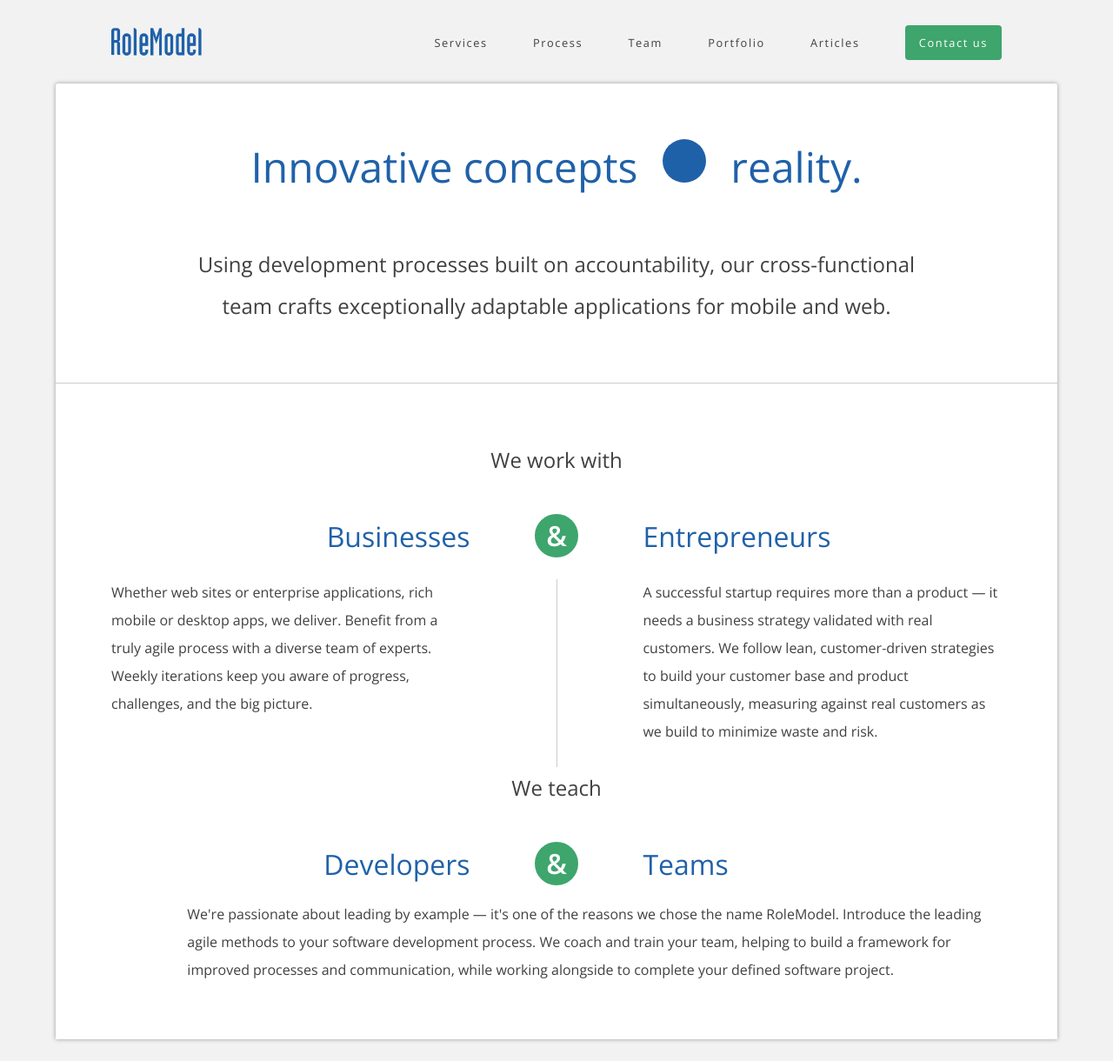
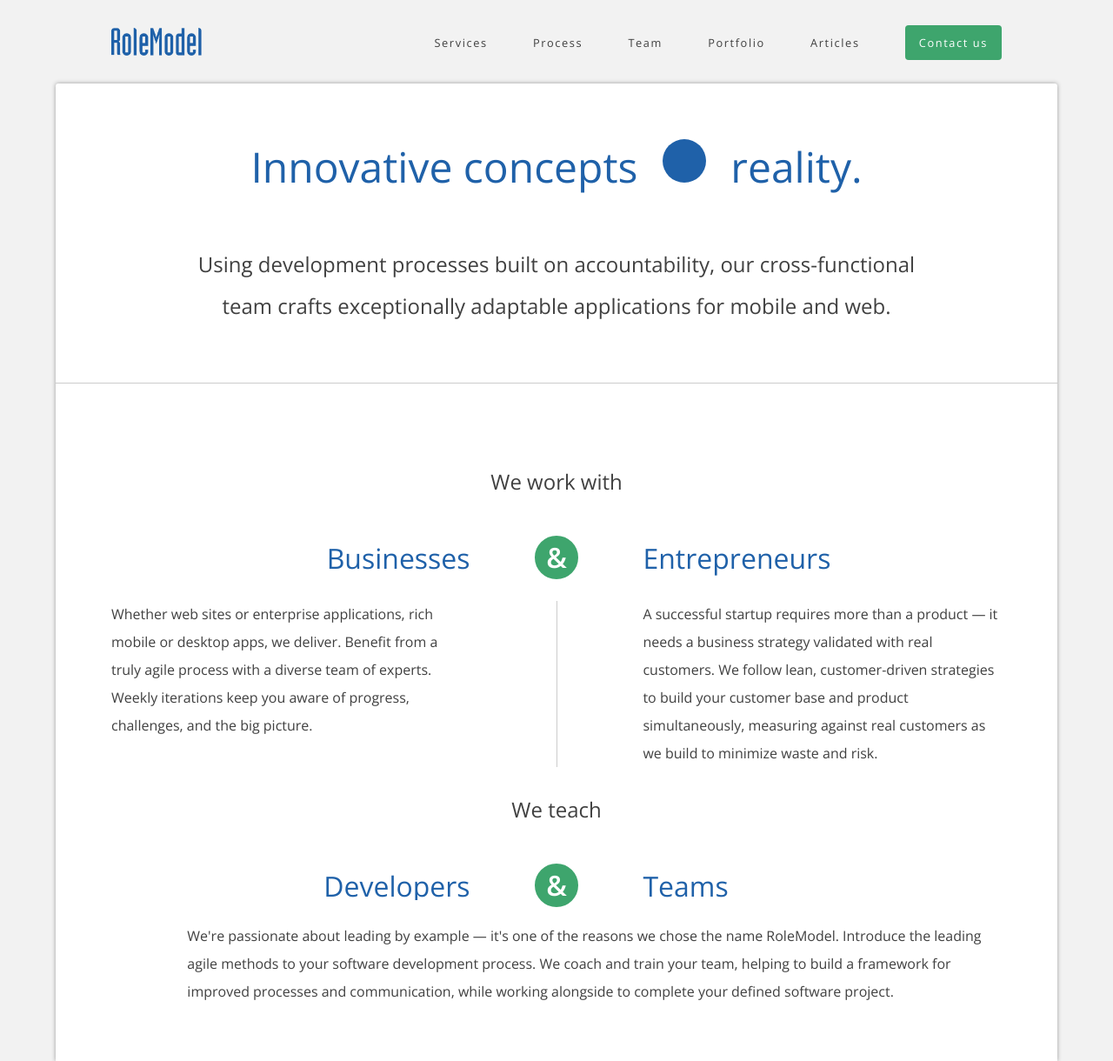
Before and after one commit to kieferpartridge/rolemodel-concept, a Jekyll site: the page built from index.html, in a window 1280 px wide. Shown: the whole page at 87% size. Built offline with Jekyll 4.4.1, drawn with Linux system fonts in a browser that asks for light colours.

Commit message:
updated tour spacing functionality

```diff
--- a/stylesheets/application.css
+++ b/stylesheets/application.css
@@ -353,10 +353,8 @@
   .content .tour p {
     background: white;
     z-index: 1; }
-  .content .tour > p {
-    padding-top: 25px; }
-  .content .tour .row + .row {
-    padding-top: 25px; }
+    .content .tour p:first-child {
+      padding-top: 25px; }
 
 /* Grid */
 .block {
```
Also changed, not shown: stylesheets/scss/main.scss (+2 -9 lines).
